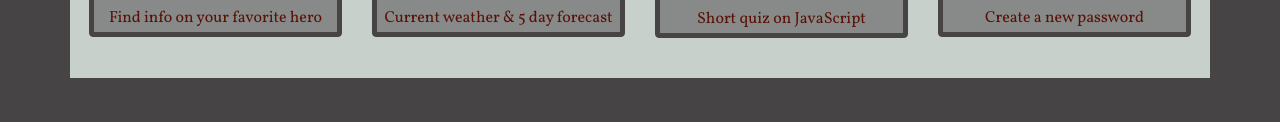
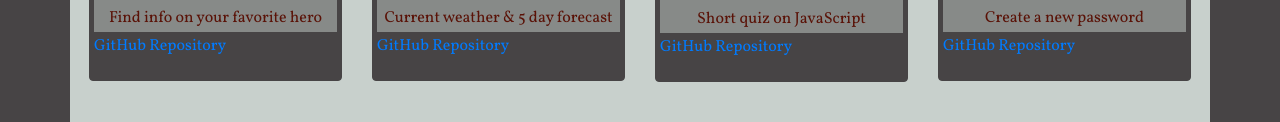
Before and after one commit to tsgrewing/Portfolio, a plain HTML site: page portfolio.html in a window 1280 px wide. Shown: the part 397-519 px from the top of the page. Drawn offline with nearby package versions, Linux system fonts and the light colour scheme; a web font is replaced by a local one.

Commit message:
adding repo links

```diff
--- a/portfolio.html
+++ b/portfolio.html
@@ -63,6 +63,9 @@
                                     <p>Find info on your favorite hero</p>
                                     </div>
                                 </a>
+                                <a href="https://github.com/tsgrewing/Superhero-Search">
+                                    <p>GitHub Repository</p>
+                                </a>
                             </div>
                         </section>
 
@@ -75,6 +78,9 @@
                                     <h4>Weather Dashboard</h4>
                                     <p>Current weather & 5 day forecast</p>
                                     </div>
+                                </a>
+                                <a href="https://github.com/tsgrewing/Weather-Dashboard">
+                                    <p>GitHub Repository</p>
                                 </a>
                             </div>
                         </section>
@@ -94,6 +100,9 @@
                                     <p>Short quiz on JavaScript</p>
                                     </div>
                                 </a>
+                                <a href="https://github.com/tsgrewing/JS_Code_Quiz">
+                                    <p>GitHub Repository</p>
+                                </a>
                             </div>
                         </section>
 
@@ -106,6 +115,9 @@
                                     <h4>Password Generator</h4>
                                     <p>Create a new password</p>
                                 </div>
+                                </a>
+                                <a href="https://github.com/tsgrewing/Password_Generator">
+                                    <p>GitHub Repository</p>
                                 </a>
                             </div>
                         </section>
```
